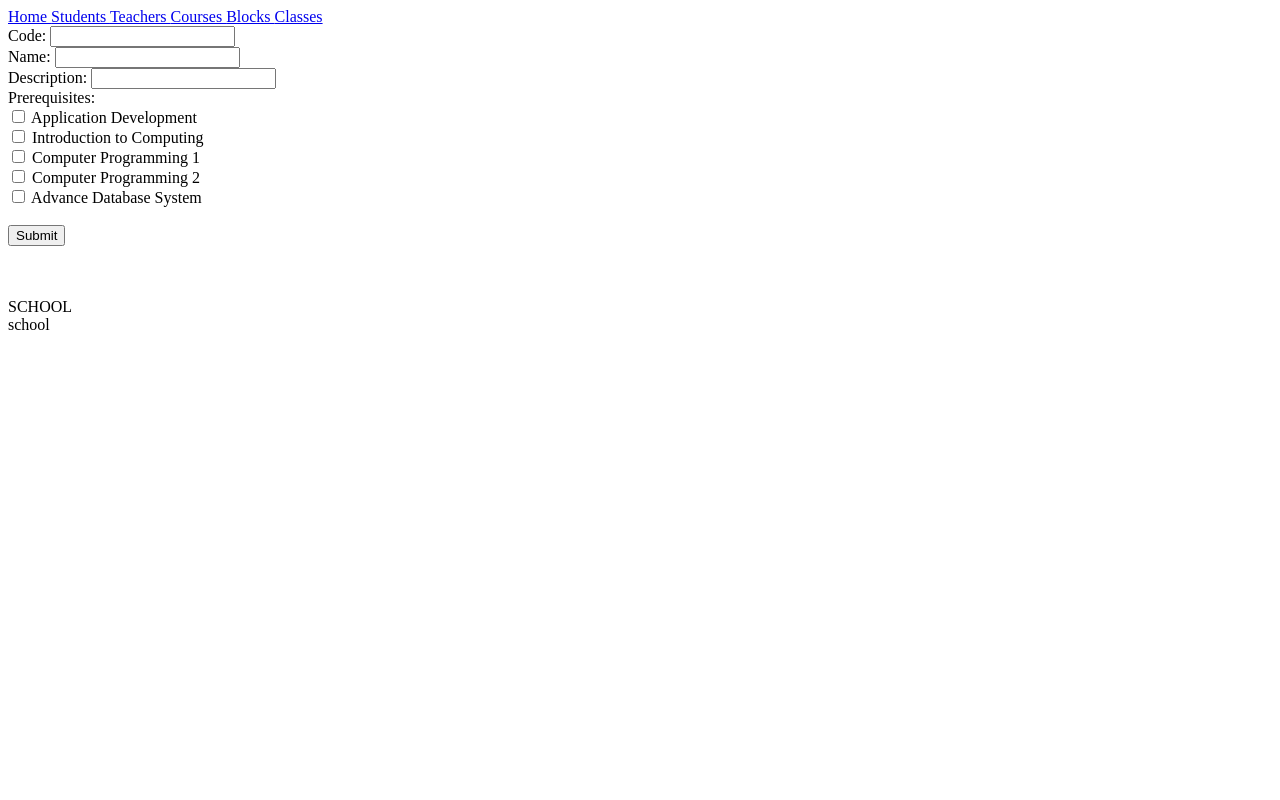
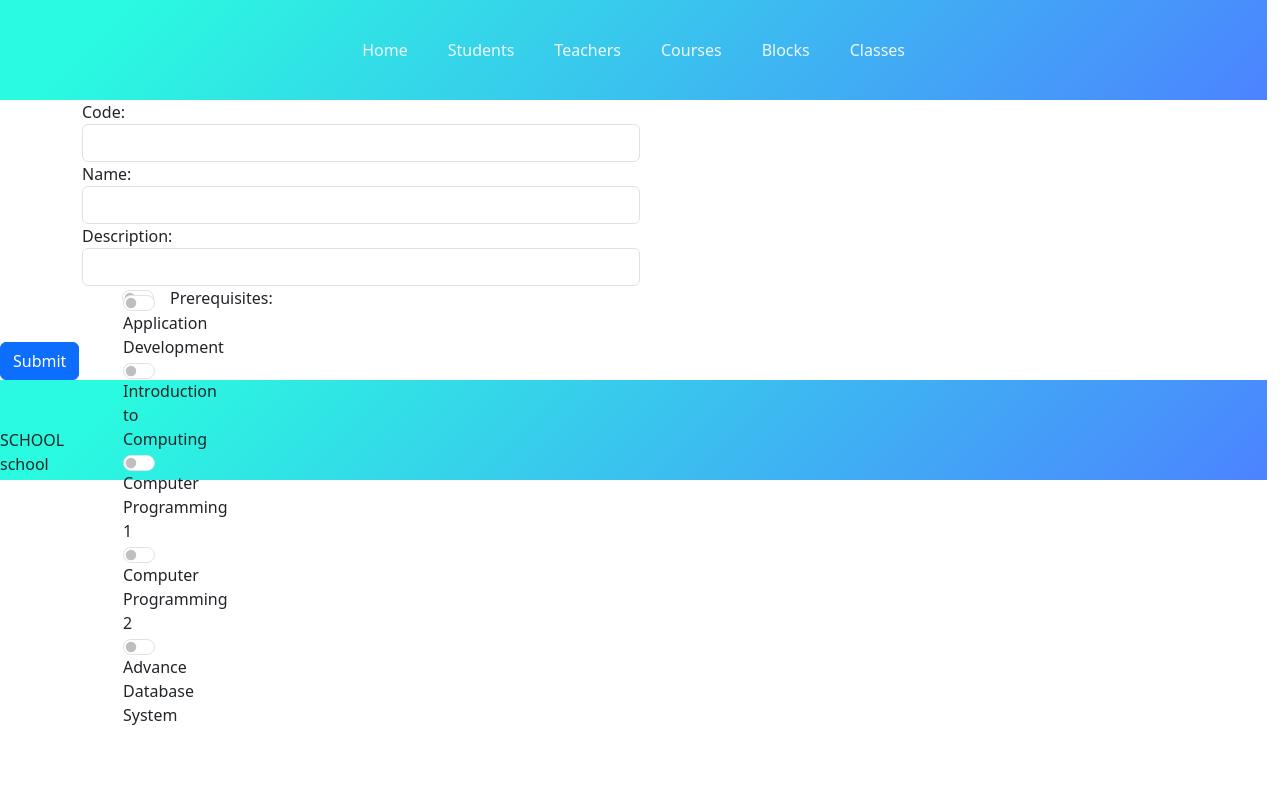
Before and after one commit to ElsidRickPanolino/appdev_final, a Django app: page /course_list/add in a window 1280 px wide. Run offline with Django 4.2, Linux system fonts and the light colour scheme; data comes from the database, SQL or seed files in the repository; both versions use the stored data as it was after the commit; some libraries are stand-ins or nearby versions.

Commit message:
add initial design

```diff
--- /dev/null
+++ b/projectsite/package.json
@@ -0,0 +1,5 @@
+{
+  "dependencies": {
+    "bootstrap-icons": "^1.11.2"
+  }
+}
--- /dev/null
+++ b/projectsite/school/static/css/style.css
@@ -0,0 +1,113 @@
+:root {
+    --main-color: #3498db;
+    --gradient1: linear-gradient( 135deg, #2AFADF 10%, #4C83FF 100%);
+    --gradient1: linear-gradient( 135deg, #2AFADF 10%, #4C83FF 100%);
+  }
+
+*{
+    margin: 0;
+    padding: 0;
+    text-decoration: none;
+    /* outline: 1px dotted red;
+    outline-offset: -1px; */
+}
+body{
+    height: 100vh;
+    font-family:Arial, Helvetica, sans-serif;
+}
+.header{
+    height: 100px;
+    width: 99vw;
+    display: flex;
+    justify-content: center;
+    background: var(--gradient1);
+}
+
+.nav_item{
+    color: aliceblue;
+    margin: 5px 20px;
+    text-decoration: none;
+}
+
+.content{
+    min-height: calc(100vh - 100px);
+    margin: auto;
+    width: 90vw;
+    display: flex;
+    flex-direction: column;
+    align-items: center;
+}
+.top_btn{
+    display: flex;
+    height: 100px;
+    width: 100%;
+    align-items: center;
+}
+.top_btn_item{
+    background: var(--gradient1);
+    border-radius: 5px;
+    color: aliceblue;
+    border: none;
+    height: 40px;
+    width: 200px;
+}
+
+.add_btn{
+    background: var(--gradient1);
+    border-radius: 5px;
+    color: aliceblue;
+    border: none;
+    height: 40px;
+    width: 120px;
+}
+.students{
+    width: 100%;
+    background-color: #0086e02b;
+    border-radius: 10px;
+    padding: 50px;
+    display: grid;
+    place-items: center;
+}
+
+.student-container{
+    width: 90%;
+    display: grid;
+    grid-template-columns: repeat(auto-fit, minmax(450px, 1fr));
+    place-items: center;
+}
+.student-box{
+    background-color: rgb(255, 255, 255);
+    padding: 15px;
+    margin: 15px;
+    border-radius: 10px;
+    height: fit-content;
+    width: fit-content;
+    height: 250px;
+    max-width: 450px;
+    display: grid;
+    place-items: center;
+    grid-template-columns: repeat(2, 1fr);
+
+    box-shadow: 5px 5px 10px #444444ac;
+}
+.main{
+    grid-column: 1 2;
+}
+.info{
+    grid-column: 2 3;
+}
+
+.footer{
+    height: 100px;
+    width: 99vw;
+    background: var(--gradient1);
+}
+
+.student_image{
+    height: 150px;
+    width: 150px;
+    border-radius: 10px;
+    box-shadow: 3px 3px 4px #444444ac;
+    border-top: 2px solid #44444488;
+    border-left: 2px solid #44444488;
+}
--- a/projectsite/school/static/style.css
+++ /dev/null
@@ -1,4 +0,0 @@
-*{
-    margin: 0;
-    padding: 0;
-}
--- a/projectsite/school/templates/base.html
+++ b/projectsite/school/templates/base.html
@@ -10,28 +10,30 @@
     />
     <link rel="stylesheet" href="{% static 'css/style.css' %}" />
     <link rel="stylesheet" href="https://cdnjs.cloudflare.com/ajax/libs/font-awesome/5.15.4/css/all.min.css">
+    <link href="https://cdn.jsdelivr.net/npm/bootstrap@5.3.2/dist/css/bootstrap.min.css" rel="stylesheet" integrity="sha384-T3c6CoIi6uLrA9TneNEoa7RxnatzjcDSCmG1MXxSR1GAsXEV/Dwwykc2MPK8M2HN" crossorigin="anonymous">
+    <script defer src="https://cdn.jsdelivr.net/npm/bootstrap@5.3.2/dist/js/bootstrap.bundle.min.js" integrity="sha384-C6RzsynM9kWDrMNeT87bh95OGNyZPhcTNXj1NW7RuBCsyN/o0jlpcV8Qyq46cDfL" crossorigin="anonymous"></script>
     <link href='https://fonts.googleapis.com/css?family=Roboto Slab' rel='stylesheet'>
+
     <title>{% block title%} SCHOOL {%endblock%}</title>
   </head>
   <body>
-    <!--NAVBAR-->
-    <section class="navbar">
-        <a href="{% url 'home' %}" class="btn"> Home </a>
-        <a href="{% url 'student-list' %}" class="btn"> Students </a>
-        <a href="{% url 'teacher-list' %}" class="btn"> Teachers </a>
-        <a href="{% url 'course-list' %}" class="btn"> Courses </a>
-        <a href="{% url 'block-list' %}" class="btn"> Blocks </a>
-        <a href="{% url 'class-list' %}" class="btn"> Classes </a>
-
-    </section>
-
-    <!--CONTENT-->
+    <div class="header">
+      <section class="navbar">
+          <a class="nav_item" href="{% url 'home' %}" class="btn"> Home </a>
+          <a class="nav_item" href="{% url 'student-list' %}" class="btn">Students</a>
+          <a class="nav_item" href="{% url 'teacher-list' %}" class="btn"> Teachers </a>
+          <a class="nav_item" href="{% url 'course-list' %}" class="btn"> Courses </a>
+          <a class="nav_item" href="{% url 'block-list' %}" class="btn"> Blocks </a>
+          <a class="nav_item" href="{% url 'class-list' %}" class="btn"> Classes </a>
+      </section>
+    </div>
     <main>
       {% block content %}
+        <div class="content">
+
+        </div>
       {% endblock %}
     </main>
-
-
 
     {% include 'includes/footer.html' %}
   </body>
--- a/projectsite/school/templates/blocks.html
+++ b/projectsite/school/templates/blocks.html
@@ -1,10 +1,10 @@
 {% extends 'base.html' %}
 {% load static %}
 {% block content %}
+<div class="content">
   <a href="{% url 'block-add' %}" class="btn btn-outline-primary">Add New Block</a><br>
   <a href="{% url 'student-by-block' %}" class="btn"> View Students </a>
   <section>
-    <!-- Display Pokemon Cards -->
       {% for object in object_list %}
         <div class="student-box">
           <div class="student">
@@ -16,4 +16,5 @@
       {% endfor %}
     </section>
     {% include 'includes/pagination.html' %}
+  </div>
 {% endblock %}
--- a/projectsite/school/templates/classes.html
+++ b/projectsite/school/templates/classes.html
@@ -1,6 +1,7 @@
 {% extends 'base.html' %}
 {% load static %}
 {% block content %}
+<div class="content">
   <a href="{% url 'class-add' %}" class="btn btn-outline-primary">Add New Class</a><br>
     <section>
       <!-- Display Pokemon Cards -->
@@ -15,4 +16,5 @@
       {% endfor %}
     </section>
     {% include 'includes/pagination.html' %}
+  </div>
 {% endblock %}
--- a/projectsite/school/templates/courses.html
+++ b/projectsite/school/templates/courses.html
@@ -1,6 +1,7 @@
 {% extends 'base.html' %}
 {% load static %}
 {% block content %}
+  <div class="content">
     <a href="{% url 'courses-with-teachers' %}" class="btn"> View Teachers </a>
     <a href="{% url 'course-add' %}" class="btn btn-outline-primary">Add New Course</a><br>
     <section>
@@ -16,4 +17,5 @@
       {% endfor %}
     </section>
     {% include 'includes/pagination.html' %}
+  </div>
 {% endblock %}
--- a/projectsite/school/templates/includes/footer.html
+++ b/projectsite/school/templates/includes/footer.html
@@ -1,11 +1,7 @@
-<footer>
+<footer class="footer">
     <br>
     <br>
     <p>SCHOOL<br>
         school
     </p>
-    <br>
-    <div class="social-icons">
-
-        <a href="" target="_blank" class="icon-link"><i class="fa fa-github"></i></a>
 </footer>
--- a/projectsite/school/templates/teachers.html
+++ b/projectsite/school/templates/teachers.html
@@ -1,10 +1,10 @@
 {% extends 'base.html' %}
 {% load static %}
 {% block content %}
+  <div class="content">
     <a href="{% url 'teacher-by-course' %}" class="btn"> View Courses </a>
     <a href="{% url 'teacher-add' %}" class="btn btn-outline-primary">Add New Teacher</a><br>
     <section>
-    <!-- Display Pokemon Cards -->
       {% for object in object_list %}
         <div class="student-box">
           <div class="student">
@@ -16,4 +16,5 @@
       {% endfor %}
     </section>
     {% include 'includes/pagination.html' %}
+  </div>
 {% endblock %}
```
Also changed, not shown: projectsite/school/templates/students.html (+24 -13 lines), projectsite/db.sqlite3, projectsite/package-lock.json (added). Lines whose indentation alone changed are shown as unchanged.
